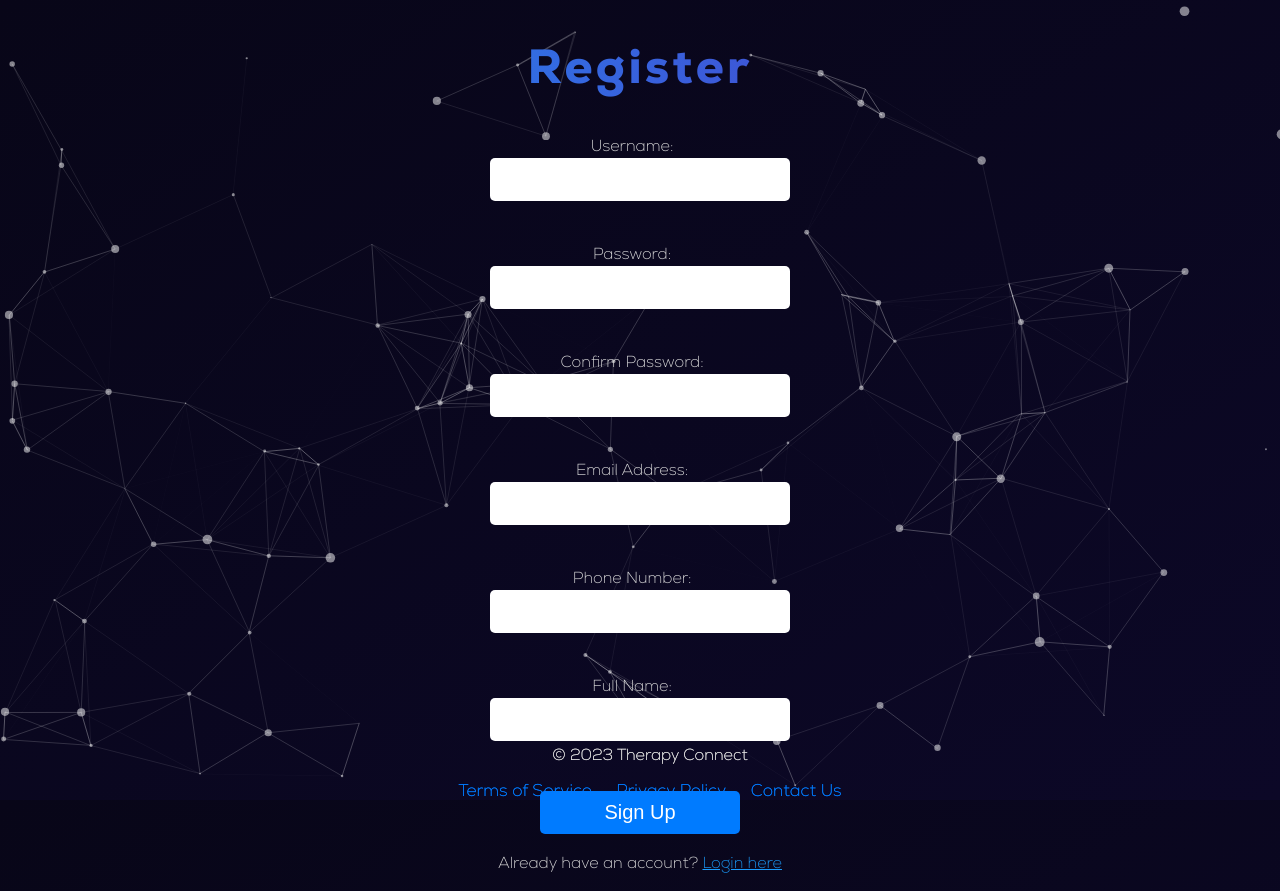
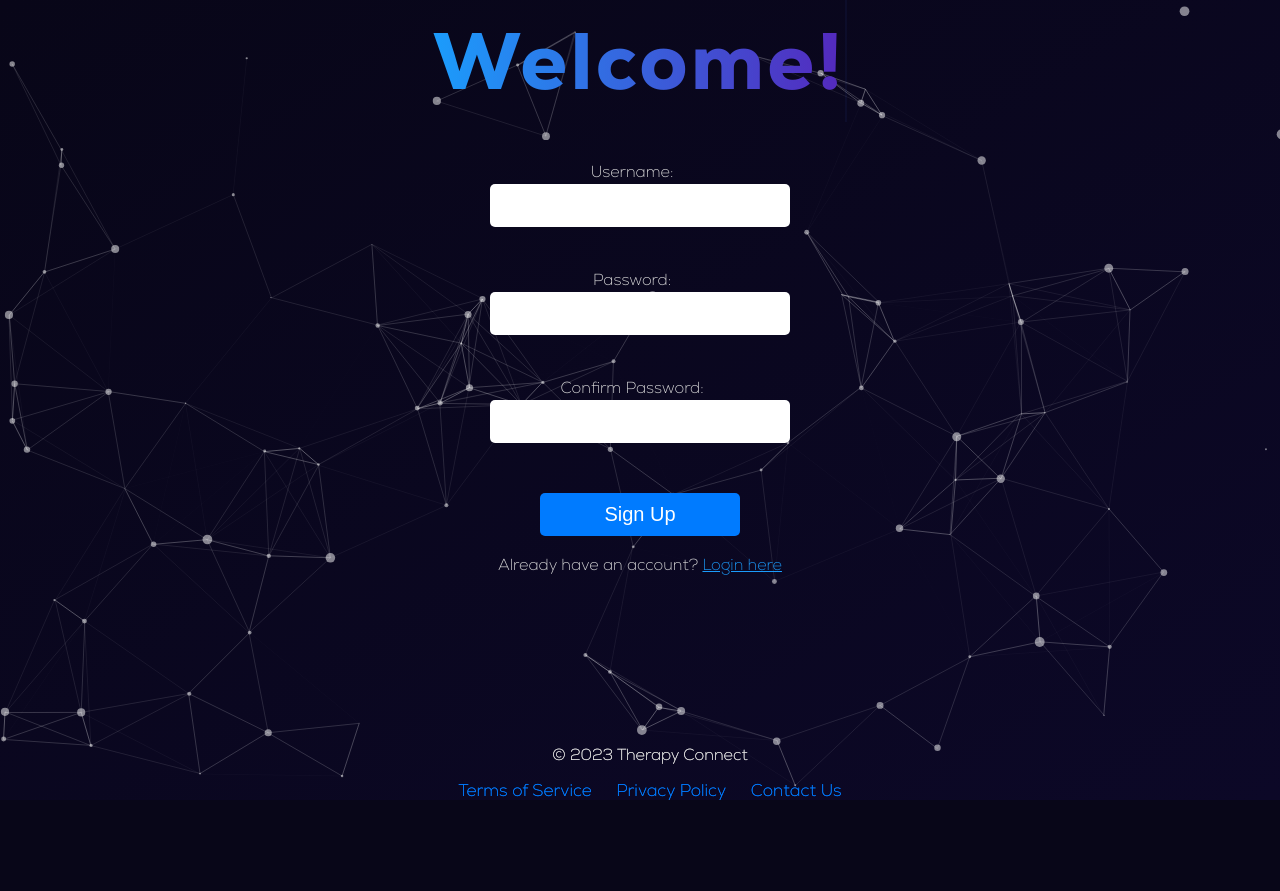
Before and after one commit to ProtonDev-sys/Therapy-Connect, a Flask app: page /signup in a window 1280 px wide. After the commit the page ends 800 px from the top, so only its background shows below. Run offline with Flask 2, Linux system fonts and the light colour scheme.

Commit message:
fixing issues, commit to update the record

```diff
--- a/Source Code/database.py
+++ b/Source Code/database.py
@@ -24,7 +24,7 @@ class Database():
                 \"ACCOUNTID\"    INTEGER,                     \
                 \"THERAPISTNAME\"    TEXT,                    \
                 \"THERAPISTSPECIALITY\"    TEXT,               \
-                \"DATE_STARTED\"    TEXT,                      \
+                \"DATE_STARTED\"    DATE,                      \
                 \"THERAPISTEMAIL\"    TEXT,                    \
                 \"PHONENUMBER\"    INTEGER,                    \
                 \"LOCATION\"    TEXT,                         \
@@ -39,7 +39,7 @@ class Database():
                 \"APPOINTMENTID\"    INTEGER UNIQUE,              \
                 \"THERAPISTID\"    INTEGER,                    \
                 \"CUSTOMERID\"    INTEGER,                    \
-                \"DATE\"    TEXT,                            \
+                \"DATE\"    DATE,                            \
                 \"PRICE\"    TEXT,                            \
                 \"PAID\"    INTEGER,                            \
                 \"NOTES\"   TEXT,                              \
--- a/Source Code/static/css/singup.css
+++ b/Source Code/static/css/singup.css
@@ -7,19 +7,48 @@
   height: 100vh;
 }
 
-@font-face {
-  font-family: 'Noto Serif';
-  src: url('https://fonts.googleapis.com/css2?family=Noto+Serif&display=swap');
+.header {
+  position: fixed;
+  width: 100%;
+  display: flex;
+  justify-content: center;
+  align-items: center;
+  z-index: 2;
 }
 
-.header h1 {
+.titleText {
+  pointer-events: none;
   background-image: linear-gradient(to left, #5428bd, #1B9CFC);
   -webkit-text-fill-color: transparent;
   background-clip: text;
   -webkit-background-clip: text;
   font-family: Nexa;
   letter-spacing: 0.2rem;
+  font-size: 5rem;
+  text-align: center;
 }
+
+
+.titleText {
+  content: "";
+  top: 0;
+  left: 0;
+  background-color: #010718;
+  border-right: 2px solid #4070F4;
+  align-items: center;
+  animation: cursor 1.5s infinite;
+}
+
+@keyframes cursor {
+  from, to {
+    border-color: #4070F4;
+  }
+  35% {
+    border-color: transparent;
+  }
+
+}
+
 
 #particles-js {
   position: fixed;
@@ -30,11 +59,15 @@
   z-index: -1;
 }
 
-form {
+form, #first-fields, #additional-fields  {
   display: flex;
+  padding-top: 8rem;
   flex-direction: column;
   justify-content: center;
   align-items: center;
+  height: 50vh;
+  margin: 0;
+  z-index: 1;
 }
 
 label {
@@ -59,6 +92,8 @@ input[type="tel"] {
   font-size: 20px;
   transition: width 0.3s ease-in-out;
 }
+
+
 
 h1 {
   font-size: 48px;
--- a/Source Code/templates/signup.html
+++ b/Source Code/templates/signup.html
@@ -8,25 +8,32 @@
   </head>
   <body>
     <div class="header">
-        <h1>Register</h1>
+      <span class ="titleText">Register</span>
   </div>
     <form id = "signup-form">
+      <div id= "first-fields">
         <label for="username">Username:</label>
         <input type="text" id="username" name="username"><br>
         <label for="password">Password:</label>
         <input type="password" id="password" name="password"><br>
         <label for="confirm-password">Confirm Password:</label>
         <input type="password" id="confirm-password" name="confirm-password"><br>
+        <input type="submit" id = "submit" value="Sign Up">
+      </div>
+
+      <div id = "additional-fields" style="display: none;">
         <label for="email">Email Address:</label>
         <input type="email" id="email" name="email"><br>
         <label for="phone">Phone Number:</label>
         <input type="tel" id="phone" name="phone"><br>
         <label for="full-name">Full Name:</label>
         <input type="text" id="full-name" name="full_name"><br>
-      <input type="submit" value="Sign Up">
+        <input type="submit" id = "submit2" value="Sign Up">
+      </div>
       <p>Already have an account? <a href="/login">Login here</a></p>
+      <p id="signup-error"></p>
     </form>
-    <p id="signup-error"></p>
+
     <footer>
       <p>&copy; 2023 Therapy Connect</p>
       <ul>
@@ -37,18 +44,22 @@
   </footer>
   <script>
     const signupForm = document.getElementById("signup-form");
+    const submitBtnOne = document.getElementById("submit");
+    const additionalSubmitBtn = document.getElementById("submit2");
+
     const errorElement = document.getElementById("signup-error");
 
-    signupForm.addEventListener("submit", async (event) => {
+    submitBtnOne.addEventListener("click", async (event) => {
       event.preventDefault();
 
-      const formData = new FormData(event.target);
+      const formData = new FormData(signupForm);
       password = document.getElementById("password").value
       confirmedPassowrd = document.getElementById("confirm-password").value
       if (password != confirmedPassowrd) {
         errorElement.textContent = "Password does not match"
         return;
       }
+      formData.append("first-part", true)
       const response = await fetch("/signup", {
         method: "POST",
         body: formData,
@@ -56,13 +67,68 @@
 
       const data = await response.json();
       if (data.error) {
-        // if response contains an "error" in JSON, display the error
         errorElement.textContent = data.error
       } else {
-        // if response doesn't contain an error, redirect user to their profile page
+        document.getElementById("first-fields").style.display = "none";
+        document.getElementById("additional-fields").style.display = "";
+      }
+    });
+
+    additionalSubmitBtn.addEventListener("click", async (event) => {
+      event.preventDefault();
+
+      const formData = new FormData(signupForm)
+      const response = await fetch("/signup", {
+        method: "POST",
+        body: formData,
+      });
+
+      const data = await response.json();
+      if (data.error) {
+        errorElement.textContent = data.error
+      } else {
         window.location.href = "/profile";
       }
-    });
+    })
+
+
+    function typeWriter(txt, speed, i = 0) {
+        if (i < txt.length) {
+            document.getElementsByClassName("titleText")[0].textContent += txt.charAt(i);
+            i++;
+            setTimeout(() => typeWriter(txt, speed, i), speed);
+        }
+
+    }
+    function typeDelete(txt, speed, i = txt.length) {
+      if (i >= 0) {
+        document.getElementsByClassName("titleText")[0].innerHTML = txt.substring(0, i);
+        i--;
+        setTimeout(() => typeDelete(txt, speed, i), speed);
+      }
+    }
+    old = ""
+    function run() {
+      var titles = ["Register", "Have a good day!", "Welcome!"]
+      var txt = titles[Math.floor(Math.random() * titles.length)];
+      typeDelete(document.getElementsByClassName("titleText")[0].textContent, 25)
+
+      while (txt == old ) {
+        txt = titles[Math.floor(Math.random() * titles.length)];
+        setTimeout(() => {
+          console.log("hi")
+        }, 200);
+      }
+      console.log(txt);
+      if (document.getElementsByClassName("titleText")[0].textContent == "") {
+        old = txt;
+        typeWriter(txt, 75)
+        setTimeout(() => run(), 10000);
+      } else {
+        setTimeout(() => run(), 500);
+      }
+    }
+    run()
   </script>
     <div id ="particles-js"></div>
     <script type="text/javascript" src="{{ url_for('static', filename='js/particles.js') }}"> </script>
--- a/Source Code/website.py
+++ b/Source Code/website.py
@@ -128,6 +128,7 @@ class Website():
         return render_template('signup.html')
 
     def signup_post(self) -> dict:
+        print(request.form)
         username = request.form['username']
         email = request.form['email']
         phone_number = request.form['phone']
@@ -142,31 +143,35 @@ class Website():
             error = "Invalid username, ensure your username uses only alphanumeric characters and is between 3 and 20 characters."
 
         # Check email validity
-        if not re.match("^[a-zA-Z0-9_.+-]+@[a-zA-Z0-9-]+\.[a-zA-Z0-9-.]+$", email):
+        if not re.match("^[a-zA-Z0-9_.+-]+@[a-zA-Z0-9-]+\.[a-zA-Z0-9-.]+$", email) and not request.form['first-part'] and not error:
             error = "Invalid email, ensure your email address contains only alphanumeric characters and has the @xxx.xxx."
 
         # Check phone number validity
-        if not re.match("^[0-9]{10}$", phone_number):
+        if not re.match("^[0-9]{10}$", phone_number) and not request.form['first-part'] and not error:
             error = "Invalid phone number."
 
         # Check full name validity
-
-        if not re.match("^[A-Za-z ]{3,50}$", full_name):
+        if not re.match("^[A-Za-z ]{3,50}$", full_name) and not request.form['first-part'] and not error:
             error = "Invalid name, ensure you've only input alphanumeric characters, if you believe this is an issue contact support."
 
         # Check password strength
-        if not is_strong_password(password):
+        if not is_strong_password(password) and not error:
             error = "Weak password, your password must be at least 8 characters, contain at least 1 uppercase and lowercase character and symbols."
+
+
 
         if not error:
             account_exists = new_account.account_exists(username, phone_number)
             if account_exists:
-                rror = f"Account with that {account_exists == 1 and 'username' or 'phone number'} already exists."
+                error = f"Account with that {account_exists == 1 and 'username' or 'phone number'} already exists."
 
         # All fields are valid
         if error:
             return jsonify({"error":error})
         else:
+            if request.form['first-part']:
+                response = make_response(jsonify({"success":True}))
+                return response
             new_account = Account()
             new_account.username = username
             new_account.signup(username, password, "user")
```
Also changed, not shown: Source Code/main.py (+10 -0 lines), Source Code/static/css/login.css (+12 -16 lines), Source Code/templates/login.html (+39 -1 lines), database.db. Lines whose indentation alone changed are shown as unchanged.
